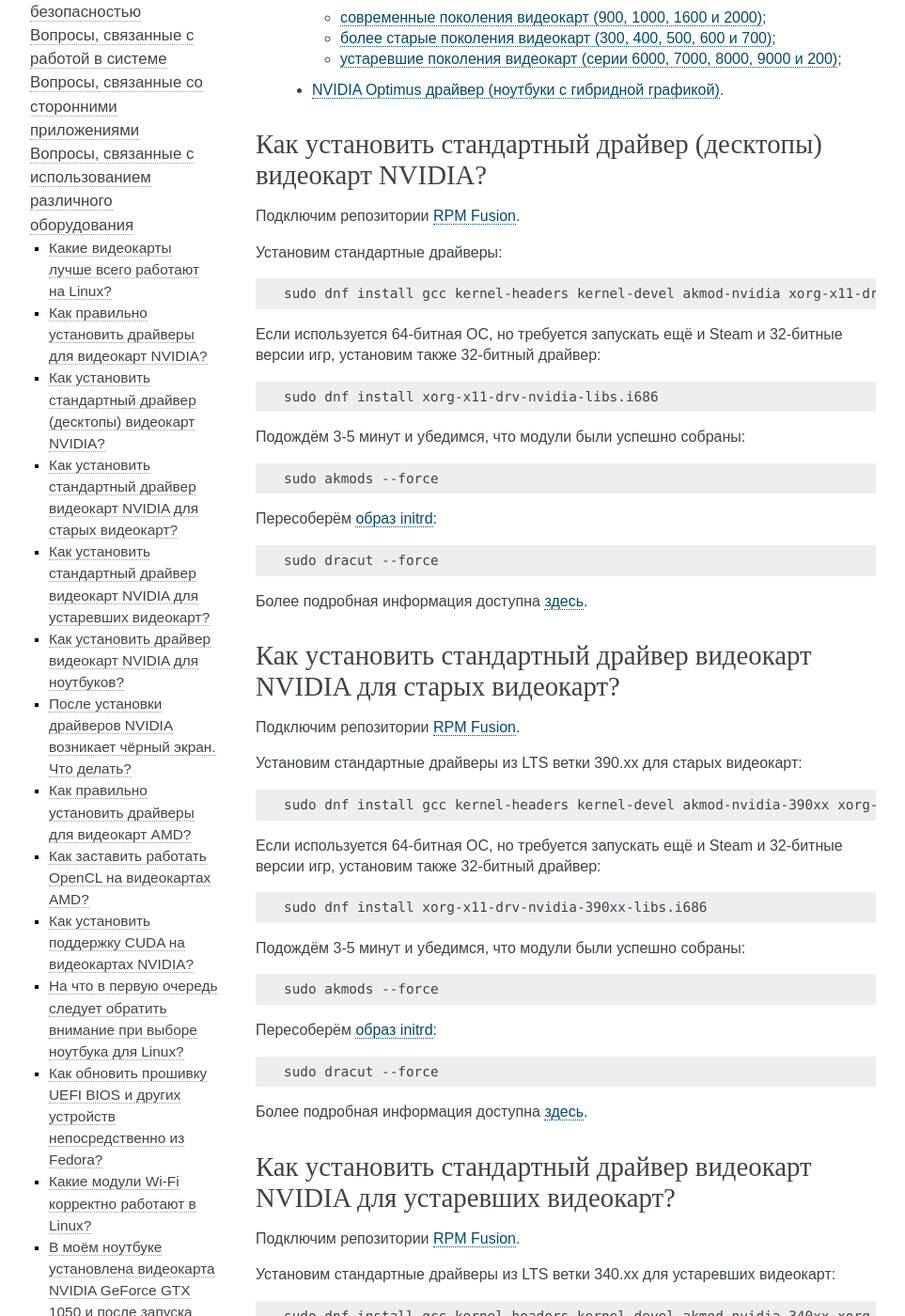
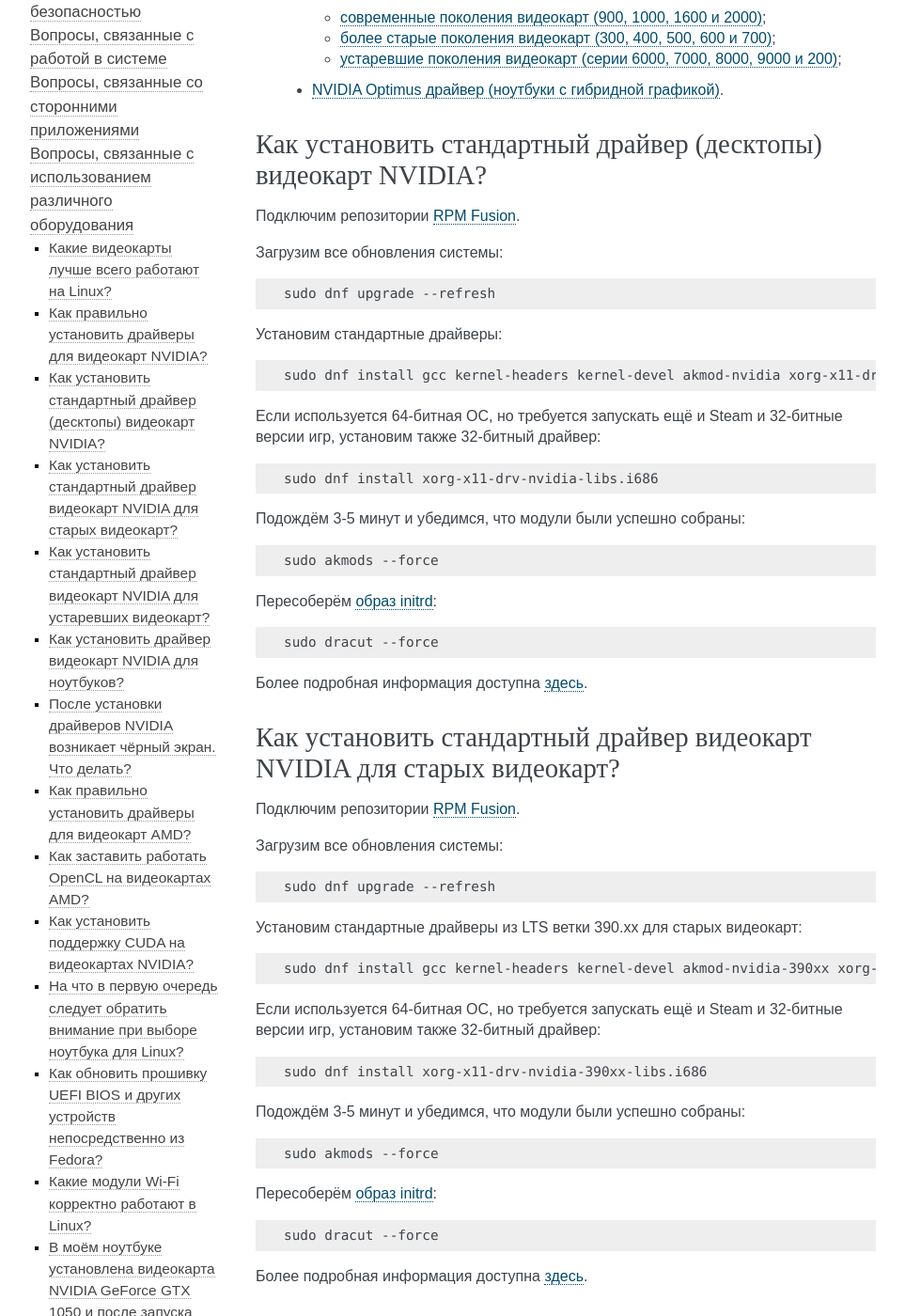
Before and after one commit to RussianFedora/FAQ, a Sphinx documentation site: the page built from source/hardware.rst, in a window 1280 px wide and 1400 px high, scrolled down 417 px. Shown: the whole window at 94% size, without its empty margins (148-1111 px from the left). Built offline with Sphinx 7.4.7, drawn with Linux system fonts in a browser that asks for light colours; some of the changed text lies outside the part shown.

Commit message:
Install system updates before trying to install NVIDIA drivers to avoid problems with building kernel modules.

```diff
--- a/source/hardware.rst
+++ b/source/hardware.rst
@@ -43,6 +43,12 @@
 
 Подключим репозитории :ref:`RPM Fusion <rpmfusion>`.
 
+Загрузим все обновления системы:
+
+.. code-block:: text
+
+    sudo dnf upgrade --refresh
+
 Установим стандартные драйверы:
 
 .. code-block:: text
@@ -76,6 +82,12 @@
 ============================================================================
 
 Подключим репозитории :ref:`RPM Fusion <rpmfusion>`.
+
+Загрузим все обновления системы:
+
+.. code-block:: text
+
+    sudo dnf upgrade --refresh
 
 Установим стандартные драйверы из LTS ветки 390.xx для старых видеокарт:
 
@@ -111,6 +123,12 @@
 
 Подключим репозитории :ref:`RPM Fusion <rpmfusion>`.
 
+Загрузим все обновления системы:
+
+.. code-block:: text
+
+    sudo dnf upgrade --refresh
+
 Установим стандартные драйверы из LTS ветки 340.xx для устаревших видеокарт:
 
 .. code-block:: text
@@ -144,6 +162,12 @@
 =========================================================
 
 Если в ноутбуке установлена видеокарта, отличная от :ref:`NVIDIA GeForce GTX 1050 <nvidia-gtx1050>`, то процесс пройдёт в штатном режиме. Старые поколения (ниже серии 700 не поддерживаются).
+
+Загрузим все обновления системы:
+
+.. code-block:: text
+
+    sudo dnf upgrade --refresh
 
 Подключим репозиторий с Bumblebee:
 
```
